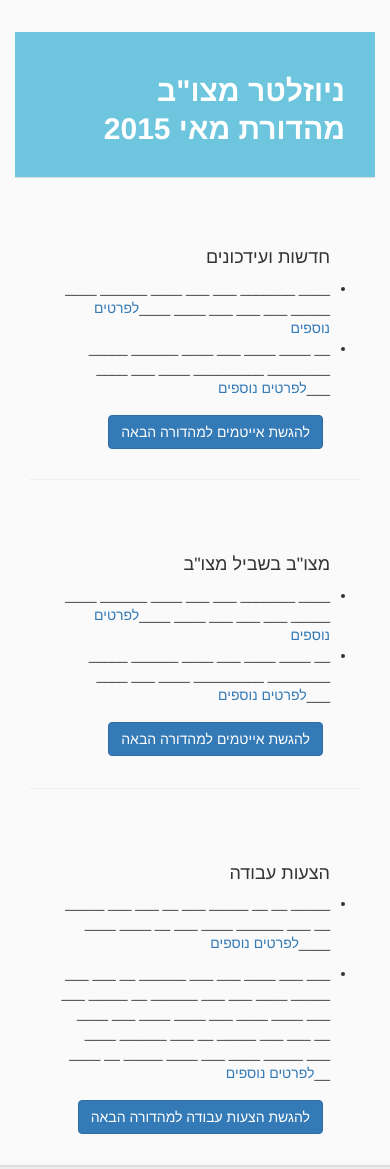
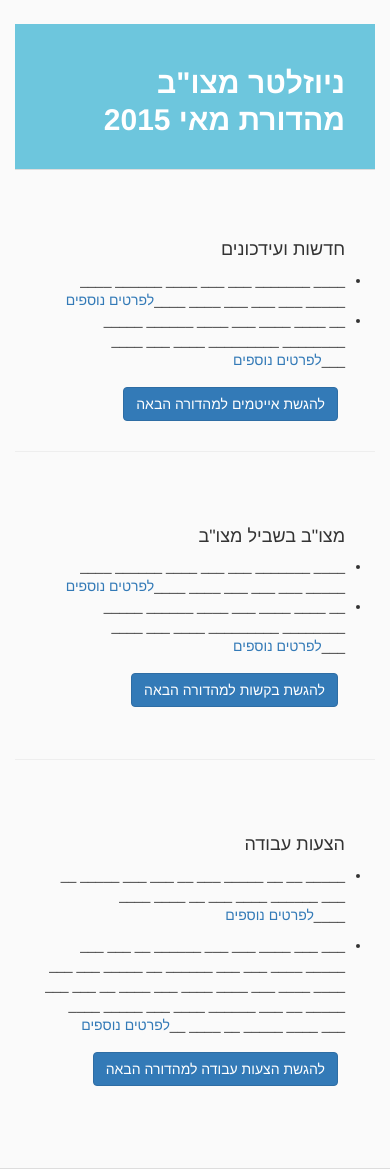
Before and after one commit to HamutalCohen3/newsletter, a PHP site: page /newsletter.htm in a window 390 px wide. Shown: the part 336-1505 px from the top of the page. Run offline with PHP 8.4, Linux system fonts and the light colour scheme; some libraries are stand-ins or nearby versions.

Commit message:
7 - responsive, form submit

```diff
--- a/newsletter.css
+++ b/newsletter.css
@@ -24,11 +24,7 @@
 	border-bottom:1px solid #dddddd;
 	text-align:right;
 }
-.CToWUd{
-	margin-top:40px;
-	margin-bottom:40px;
-	clear:both;
-}
+
 .newsletter-title{
 	background-color:#6dc6dd;
 	clear:both;
@@ -82,14 +78,36 @@ h2{
 	margin:7px;
 }
 #news-form, #jobs-form, #matzov-for-matzov-form{
-	float:right;
+	clear:both;
+	margin-right:5px;
+	margin-left:5px;
+	padding-right:0px;
+	padding-left:0px;
+}
+#news-form .form-container, #jobs-form .form-container, #matzov-for-matzov-form .form-container{
+	margin-right:5px;
+	margin-left:5px;
+}
+.resp-small{
+
+}
+.resp-larg{
+
+}
+@media (min-width: 996px) {
+	.resp-small{
+		display:none;
+	}
+}
+@media (max-width: 995px) {
+	.resp-larg{
+		display:none;
+	}
+}
+
+img {
+	max-width: 100%;
+	margin-bottom:40px;
+	margin-top:40px;
 	clear:both;
 }
-.resp-larg{
-	display:none;
-}
-@media (max-width: 1000px) {
-	.resp-larg{
-		display:block;
-	}
-}
--- a/newsletter.htm
+++ b/newsletter.htm
@@ -43,12 +43,11 @@
 					</div>
 				</div>
 			</div>
-			<div class="col-md-10 col-md-offset-1">
 			<!-- newsletter -->
 			<div class="col-md-8 col-md-offset-2" id="newsletter-container">
 			<!-- news + matzov -->
 				<!-- n e w s   section-->
-					<div class="news col-md-6 section">
+				<div class="news col-md-6 col-ms-12 section">
 					<h4 style="">חדשות ועידכונים</h4>
 				<!-- n e w s   articles-->
 					<ul style="padding:0;margin-top:0px">
@@ -64,9 +63,10 @@
 					</ul>
 					<button class="btn btn-primary btn-form-display">להגשת אייטמים למהדורה הבאה</button>
 				</div>
-					<hr class="resp-larg">
+				<div class="news-s"></div>
+				<hr class="resp-small">
 			<!-- m a t z o v - f o r - m a t z o v   section-->
-					<div class="matzov-for-matzov col-md-6 section">
+				<div class="matzov-for-matzov col-md-6 col-sm-12 section">
 					<h4>מצו"ב בשביל מצו"ב</h4>
 			<!-- m a t z o v - f o r - m a t z o v   articles-->
 					<ul style="padding:0;margin-top:0px">
@@ -80,10 +80,11 @@
 							____ ___ ____ ___<a href="#">לפרטים נוספים</a>
 						</li>
 					</ul>
-						<button class="btn btn-primary btn-form-display">להגשת אייטמים למהדורה הבאה</button>
+					<button class="btn btn-primary btn-form-display">להגשת בקשות למהדורה הבאה</button>
 				</div>
 			<!-- requests -->
-					<div id="news-form" class="col-md-12">
+				<div class="news-l">
+					<div class="col-md-12" id="news-form">
 						<div class="form-container">
 							<form role="form" class="form-horizontal">
 								<h5>הגשת אייטם למהדורה הבאה</h5>
@@ -91,31 +92,32 @@
 								<div class="form-group">
 									<label for="name" class="control-label col-sm-2" style="float:right">שם</label>
 									<div class="col-sm-10">
-										<input type="text" class="form-control"></input>
+										<input type="text" class="form-control name"></input>
 									</div>
 								</div>
 								<div class="form-group">
 									<label for="email" class="control-label col-sm-2" style="float:right">דוא"ל</label>
 									<div class="col-sm-10">
-										<input type="email" class="form-control"></input>
+										<input type="email" class="form-control email"></input>
 									</div>
 								</div>
 								<div class="form-group">
 									<label for="exerpt" class="control-label">בקיצור</label>
-									<textarea class="form-control" rows="2" placeholder="ספר/י בקצרה על הנושא"></textarea>
+									<textarea class="form-control summery" rows="2" placeholder="ספר/י בקצרה על הנושא"></textarea>
 									<span class="help-block">חלק זה יופיע במייל התפוצה של העיתון.</span>
 								</div>
 								<div class="form-group">
 									<label for="details" class="control-label">פרטים נוספים</label>
 									<textarea class="form-control" rows="4" placeholder="פרט/י"></textarea>
-									<span class="help-block">חלק זה יופיע למתעניינים שילחצו "לפרטים נוספים".</span>
+									<span class="help-block more">חלק זה יופיע למתעניינים שילחצו "לפרטים נוספים".</span>
 								</div>
 								<button type="submit" class="btn btn-default btn-review">הצג כתבה</button>
 								<button class="btn btn-default btn-cancel">בטל</button>
 							</form>
 						</div>
 					</div>
-					<div id="matzov-for-matzov-form" class="col-md-12">
+				</div>
+				<div class="col-md-12" id="matzov-for-matzov-form">
 					<div class="form-container">
 						<form role="form" class="form-horizontal">
 							<h5>הגשת בקשה למהדורה הבאה</h5>
@@ -194,8 +195,10 @@
 						</form>
 					</div>
 				</div>
+				<div class="form-review col-md-12">
+
+
 				</div>
-
 			</div>
 			<!--footer-->
 			<div id="footer" class="col-md-12">
```
Also changed, not shown: other parts of newsletter.htm (+13 -13 lines), newsletter.js (+56 -7 lines). Lines whose indentation alone changed are shown as unchanged.
